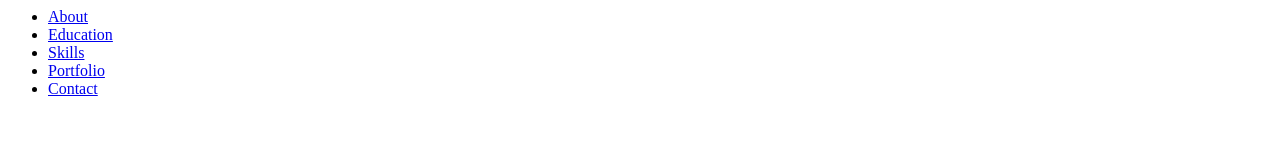
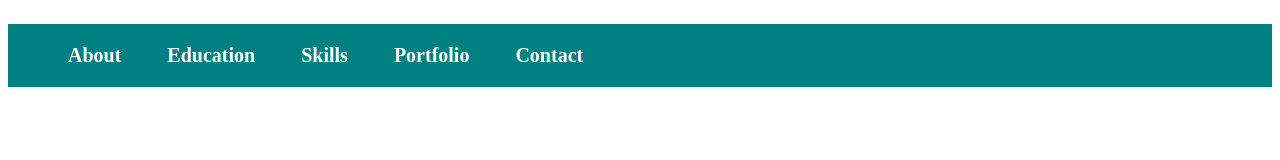
Before and after one commit to Mazihh/web-tech, a plain HTML site: page index.html in a window 1280 px wide. Drawn offline with Linux system fonts and the light colour scheme.

Commit message:
Exercise: Using the display property (IT2R4)

```diff
--- a/index.html
+++ b/index.html
@@ -1,3 +1,15 @@
+<!DOCTYPE html>
+<html lang="en">
+
+<head>
+    <meta charset="UTF-8" />
+    <meta name="viewport" content="width=device-width, initial-scale=1.0" />
+    <link rel="stylesheet" href="style.css">
+    <title>DOCUMENT</title>
+</head>
+
+<body>
+    <h2>
         <ul class="nav">
             <li><a href="#about">About</a></li>
             <li><a href="#education">Education</a></li>
@@ -5,3 +17,9 @@
             <li><a href="#portfolio">Portfolio</a></li>
             <li><a href="#contact">Contact</a></li>
            </ul>
+    </h2>
+
+
+</body>
+
+</html>
--- /dev/null
+++ b/style.css
@@ -0,0 +1,13 @@
+.nav{
+    background-color: teal;
+    list-style-type: none;
+    }
+    .nav li{
+    display: inline-block;
+    font-size: 20px;
+    padding: 20px;
+    }
+    .nav li a{
+    text-decoration: none;
+    color:white
+    }
```
Lines whose indentation alone changed are shown as unchanged.
